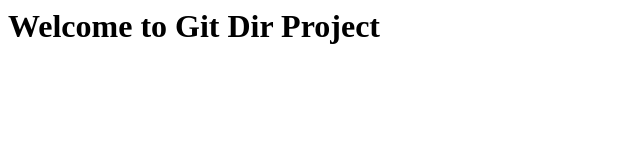
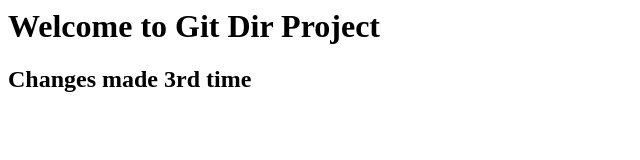
Before and after one commit to Nikhil-Suryawanshi/project-Dir-Repo, a plain HTML site: page index.html in a window 1280 px wide. Shown: the whole page, without its empty margins (0-640 px from the left). Drawn offline with Linux system fonts and the light colour scheme.

Commit message:
3rd commit on index.html

```diff
--- a/index.html
+++ b/index.html
@@ -2,5 +2,6 @@
 <title>	Git Repo </title>
 <body>
   <h1>Welcome to Git Dir Project
+    <h2>Changes made 3rd time
 </body>
 </html>
```
